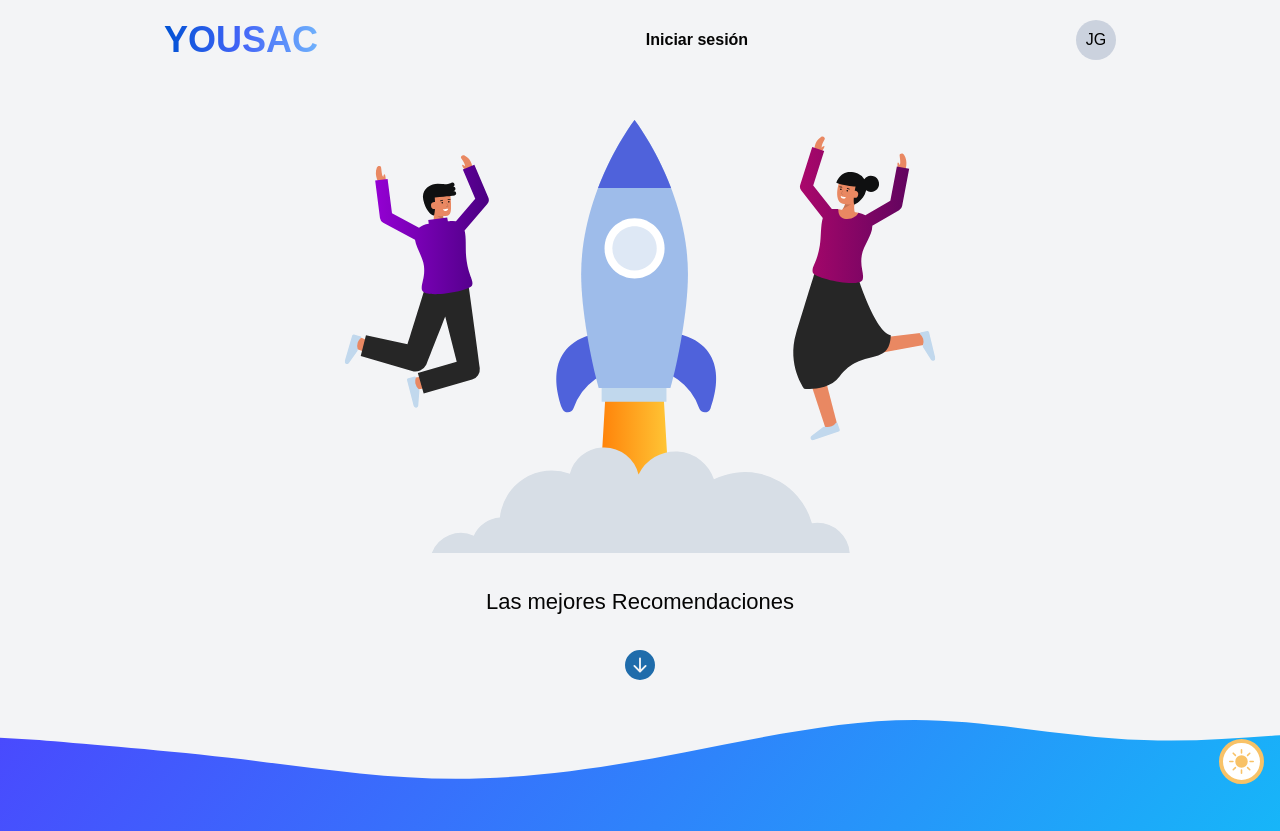
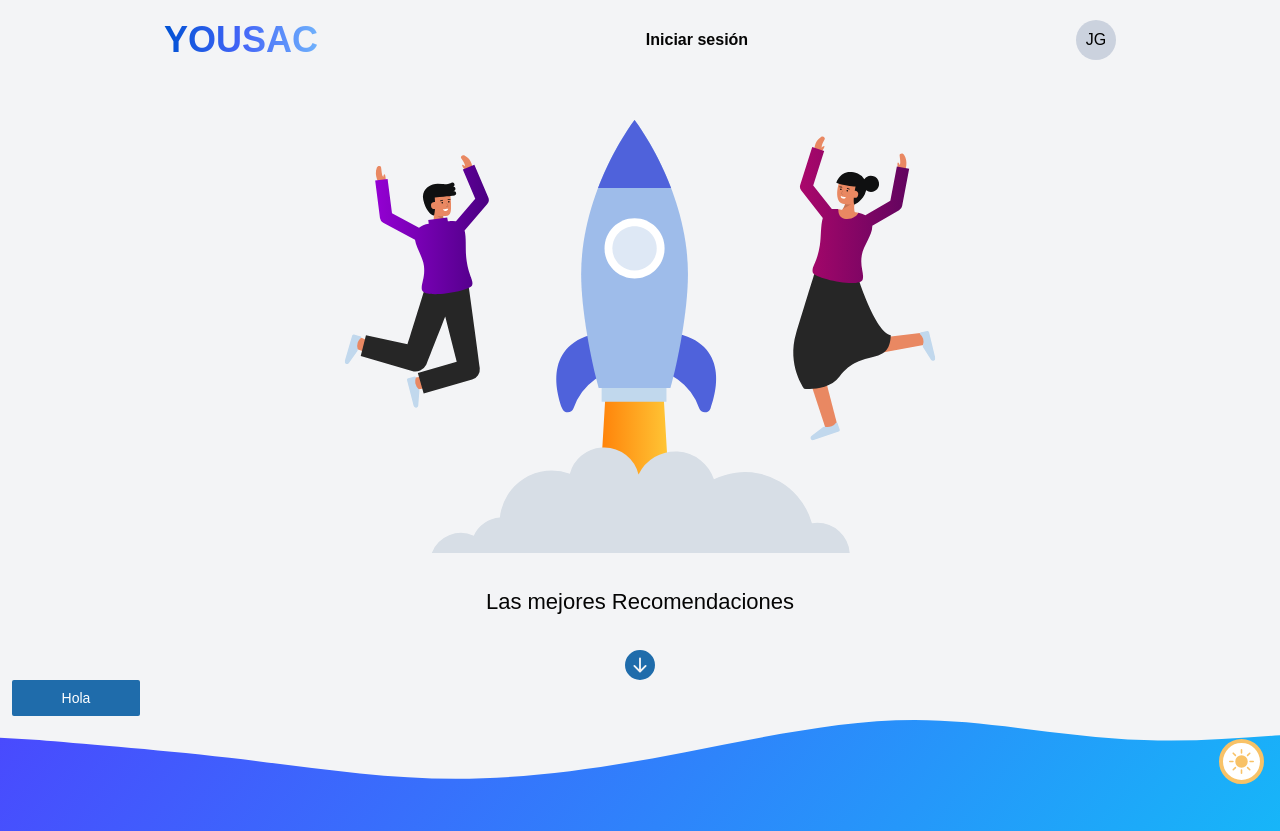
Before and after one commit to grupo-9-practicas-iniciales/yousac-frontend, a React (Vite) app: page / in a window 1280 px wide. Built offline with nearby package versions, Linux system fonts and the light colour scheme; a web font is replaced by a local one.

Commit message:
[ ADD ] Create Button component for app

```diff
--- a/src/components/ui/button/Button.tsx
+++ b/src/components/ui/button/Button.tsx
@@ -1,5 +1,32 @@
-export const Button = () => {
+type Props = {
+  text: string;
+  onClick?: () => void;
+  variant?: "primary" | "secondary";
+  className?: string;
+};
+
+const primaryStyles =
+  "dark:bg-[#478E9B] hover:dark:hover:bg-primary-dark-3/[.70]";
+const secondaryStyles =
+  "dark:bg-primary-light-gradient dark:hover:opacity-[.87]";
+
+export const Button = ({
+  text,
+  onClick,
+  variant = "primary",
+  className,
+}: Props) => {
   return (
-    <div>Button</div>
-  )
-}
+    <button
+      className={
+        className +
+        " " +
+        (variant === "primary" ? primaryStyles : secondaryStyles) +
+        " rounded-sm text-white py-2 px-4 bg-primary-light-1 hover:bg-primary-light-2 transition-all duration-200 text-xs md:text-sm"
+      }
+      onClick={onClick}
+    >
+      {text}
+    </button>
+  );
+};
--- a/src/index.css
+++ b/src/index.css
@@ -34,7 +34,7 @@ font-style: normal; */
 
 @layer components {
   .avatar-option-menu {
-    @apply flex items-center px-4 py-2 text-sm font-medium hover:bg-primary-light-5/[.70] dark:hover:bg-primary-dark-3/[.70] hover:dark:text-white;
+    @apply flex items-center px-4 py-2 text-sm font-medium hover:bg-primary-light-5/[.70] dark:hover:bg-primary-dark-3/[.70] transition-colors duration-300 hover:dark:text-white;
   }
 
   .avatar-isUserActive {
--- a/src/pages/LandingPage.tsx
+++ b/src/pages/LandingPage.tsx
@@ -2,7 +2,7 @@ import { Link } from "react-router-dom";
 import { Waves1SVG, RocketSVG } from "../assets";
 import { DownArrowIcon } from "../assets/icons/DownArrowIcon";
 import { ToogleThemeButton } from "../components/theme/ToogleThemeButton";
-import { Avatar } from "../components/ui";
+import { Avatar, Button } from "../components/ui";
 import { User } from "../context/auth";
 
 const testInitialUser2: User = {
@@ -12,6 +12,10 @@ const testInitialUser2: User = {
   idStudent: "12321",
   idUser: "asdada",
   token: "",
+};
+
+const testFunction = () => {
+  console.log("test");
 };
 
 export const LandingPage = () => {
@@ -45,6 +49,12 @@ export const LandingPage = () => {
           viewBox="0 0 300 100"
         />
       </div>
+      <Button
+        text="Hola"
+        variant="secondary"
+        className="mx-3 w-32"
+        onClick={testFunction}
+      />
       <ToogleThemeButton fab={true} />
     </main>
   );
```
